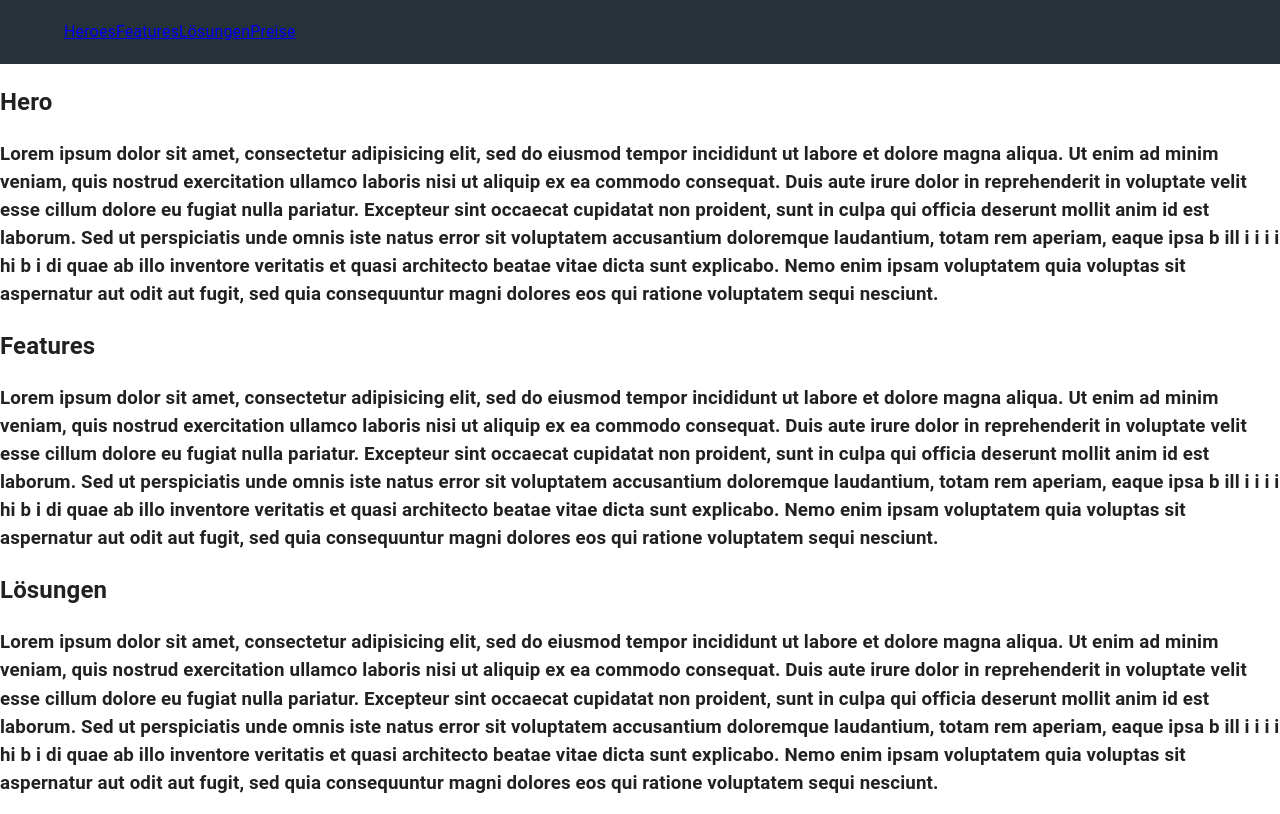
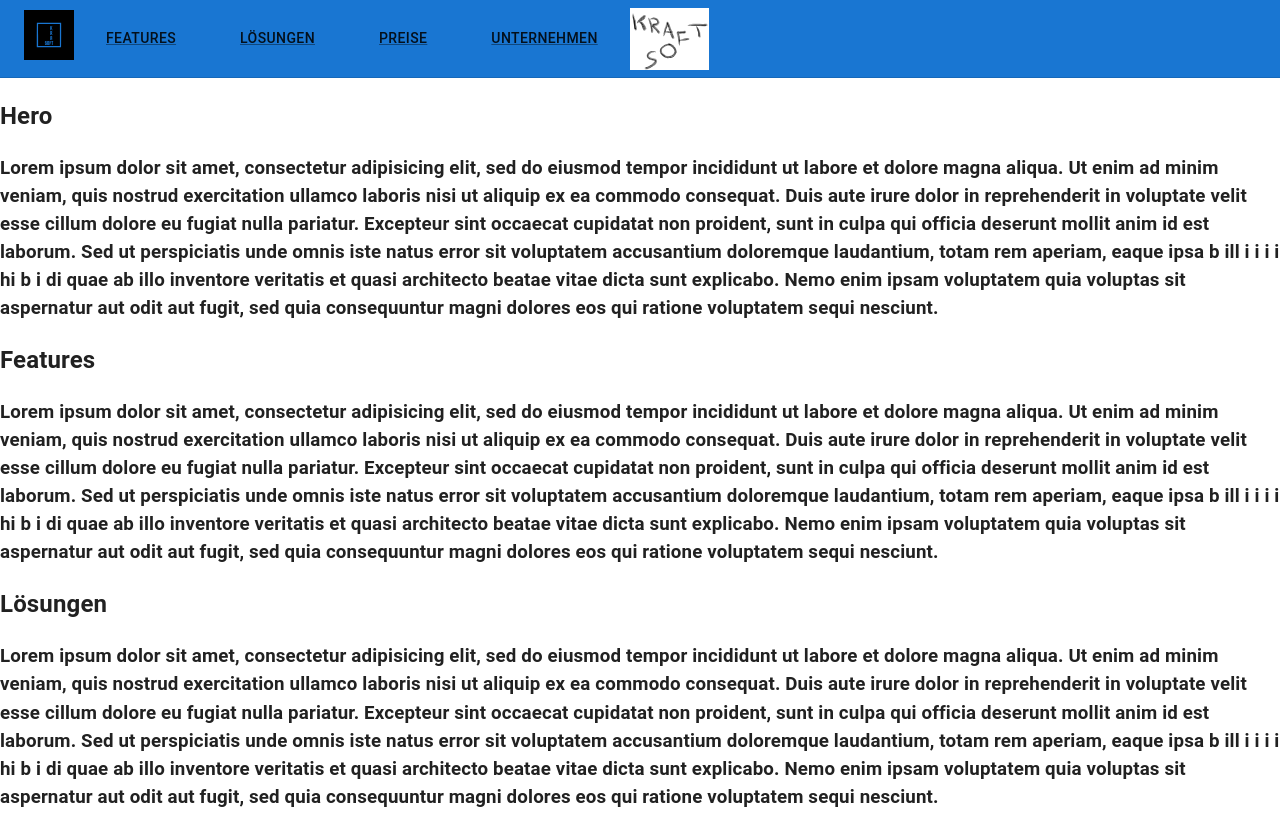
Before and after one commit to dugen/bottomup, a Gatsby site: page / in a window 1280 px wide. Shown: the top 814 px of the page. Built offline with nearby package versions, Linux system fonts and the light colour scheme; Gatsby itself is replaced by a stand-in of ours.

Commit message:
navbar mit padding hintergrundfarbe und 2 logos. 1. plugin installiert für svg

```diff
--- a/gatsby-config.js
+++ b/gatsby-config.js
@@ -6,5 +6,14 @@
 
 module.exports = {
   /* Your site config here */
-  plugins: [],
+  plugins: [
+      {
+    resolve: "gatsby-plugin-react-svg",
+    options: {
+      rule: {
+        include: /assets/ // See below to configure properly
+      }
+    }
+  }
+  ],
 }
--- a/package.json
+++ b/package.json
@@ -18,6 +18,7 @@
     "@emotion/styled": "^11.6.0",
     "@mui/material": "^5.2.0",
     "gatsby": "^4.2.0",
+    "gatsby-plugin-react-svg": "^3.1.0",
     "react": "^17.0.1",
     "react-dom": "^17.0.1",
     "react-icons": "^4.3.1"
--- a/src/components/NavBar/NavBar.js
+++ b/src/components/NavBar/NavBar.js
@@ -1,25 +1,64 @@
 import * as React from 'react';
-import Navigation from "./Navigation";
 import AppBar from "@mui/material/AppBar";
 import CssBaseline from "@mui/material/CssBaseline";
 import Toolbar from "@mui/material/Toolbar";
+import GlobalStyles from '@mui/material/GlobalStyles';
+import Link from '@mui/material/Link';
+import Icon from "../../assets/logo.svg"
+import Icon3 from "../../assets/logo3.svg"
 
 function NavBar() {
     return (
-        <div>
+        <React.Fragment>
+            <GlobalStyles styles={{ ul: { margin: 0, padding: 0, listStyle: 'none' } }} />
             <CssBaseline />
             <AppBar
-                style={{ background: '#263238' }}
                 position="static"
-                color="default"
                 elevation={0}
+                sx={{ borderBottom: (theme) => `1px solid ${theme.palette.divider}` }}
             >
-                <Toolbar sx={{ flexWrap: 'wrap' }}>
-            <Navigation/>
+                <Toolbar sx={{ flexWrap: 'wrap', alignItems:"center"}} >
+                    <Link href="/#" sx={{justifyContent:"left"}}>
+                        <Icon/>
+                    </Link>
+                        <Link
+                            variant="button"
+                            color="text.primary"
+                            href="/#features"
+                            sx={{ my: 1, mx: 4 }}
+                        >
+                            Features
+                        </Link>
+                        <Link
+                            variant="button"
+                            color="text.primary"
+                            href="/#lösungen"
+                            sx={{ my: 1, mx: 4 }}
+                        >
+                            Lösungen
+                        </Link>
+                        <Link
+                            variant="button"
+                            color="text.primary"
+                            href="/#preise"
+                            sx={{ my: 1, mx: 4 }}
+                        >
+                            Preise
+                        </Link>
+                        <Link
+                            variant="button"
+                            color="text.primary"
+                            href="/#unternehmen"
+                            sx={{ my: 1, mx: 4 }}
+                        >
+                            Unternehmen
+                        </Link>
+                    <Link href="/#" sx={{paddingTop:1}}>
+                        <Icon3/>
+                    </Link>
                 </Toolbar>
             </AppBar>
-        </div>
+        </React.Fragment>
 );
 }
-
 export default NavBar;
--- a/src/components/NavBar/NavLinks.js
+++ /dev/null
@@ -1,21 +0,0 @@
-import { Link } from "gatsby";
-import * as React from "react";
-
-export default function NavLinks(){
-    return(
-                <ul>
-                    <Link  to="/#hero">
-                        Heroes
-                    </Link>
-                    <Link to="/#features">
-                        Features
-                    </Link>
-                    <Link to="/#lösungen">
-                        Lösungen
-                    </Link>
-                    <Link to="/#preise">
-                        Preise
-                    </Link>
-                </ul>
-    );
-};
--- a/src/components/NavBar/Navigation.js
+++ /dev/null
@@ -1,12 +0,0 @@
-import * as React from "react";
-import NavLinks from "./NavLinks";
-
-
-const Navigation =() =>{
-    return(
-        <nav>
-            <NavLinks/>
-        </nav>
-    );
-}
-export default Navigation;
--- a/src/pages/index.js
+++ b/src/pages/index.js
@@ -4,7 +4,7 @@ export default function Home() {
   return(
   <div>
     <Navbar/>
-    <h2 id="hero" >Hero</h2>
+    <h2>Hero</h2>
     <h3>Lorem ipsum dolor sit amet, consectetur adipisicing elit, sed do
       eiusmod tempor incididunt ut labore et dolore magna aliqua. Ut enim
       ad minim veniam, quis nostrud exercitation ullamco laboris nisi ut
```
Also changed, not shown: src/assets/logo.svg (added), src/assets/logo3.svg (added), src/img/logo.svg (deleted), 1 other file.
